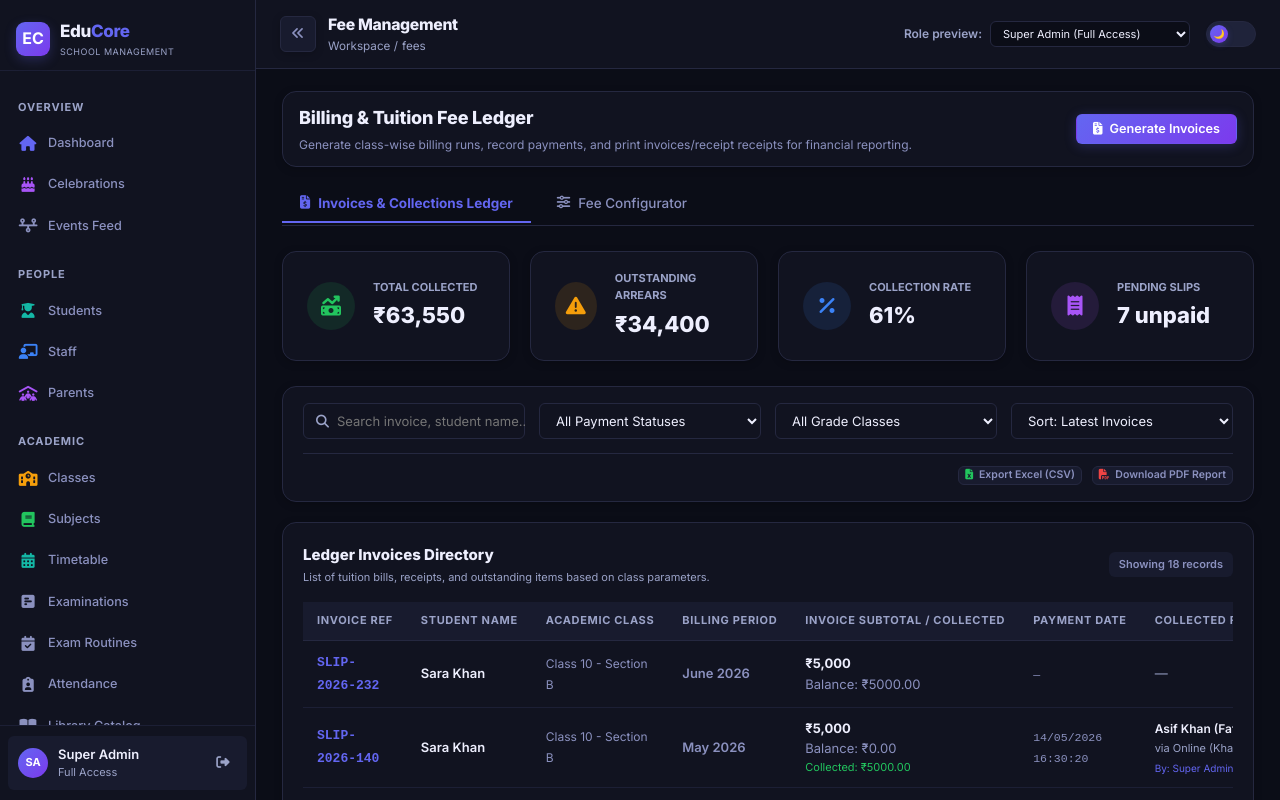
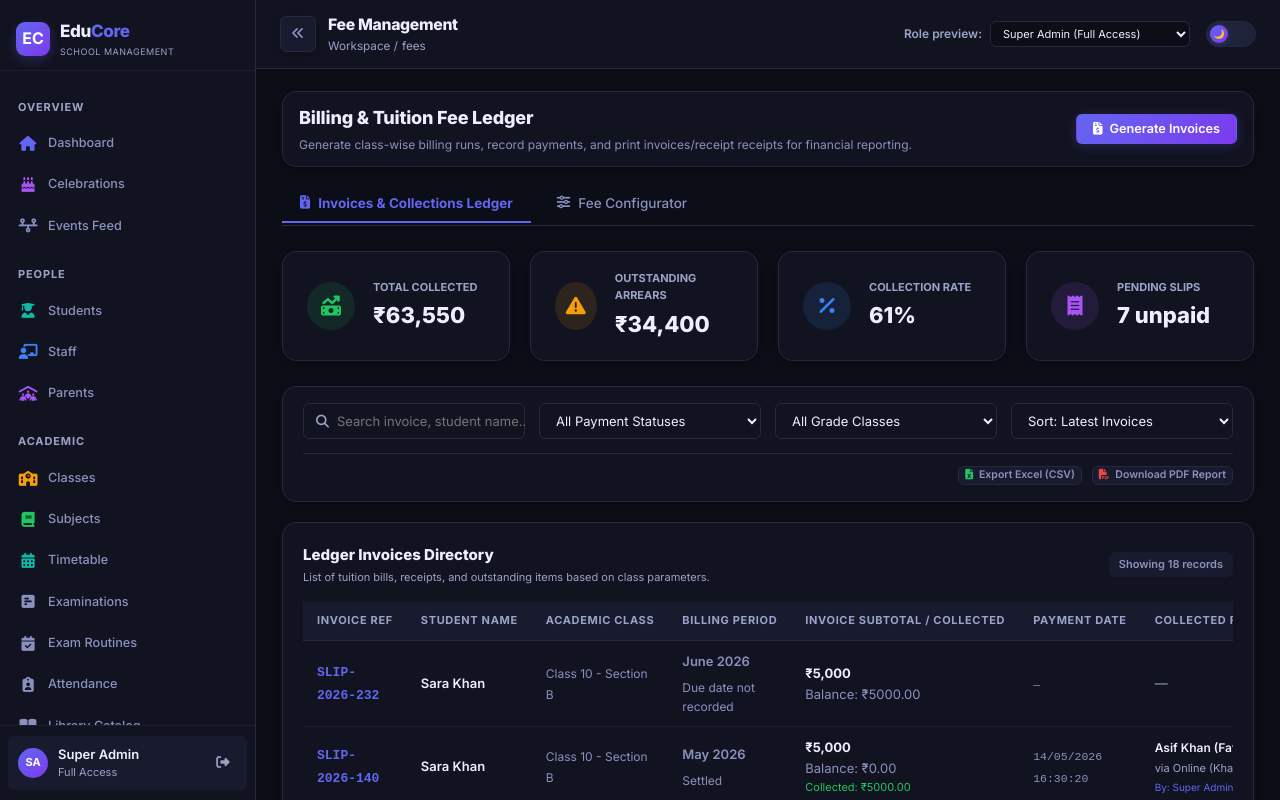
Before and after one commit to Rajan-Prasaila-Yadav/scl, a Next.js app: page /fees in a window 1280 px wide. Shown: the top 800 px of the page. Built offline with nearby package versions, Linux system fonts and the light colour scheme.

Commit message:
Add invoice due dates and overdue tracking independent of payment status

```diff
--- a/components/BillingGenerator.js
+++ b/components/BillingGenerator.js
@@ -1,3 +1,4 @@
+import { defaultDueDate } from '../lib/invoiceTiming'
 import React, { useState } from 'react'
 import { billingPeriodText, billingWindow, billedFeeInvoices, buildBillingPreview } from '../lib/billing'
 import { invoiceBalance, effectiveFeeRate } from '../lib/feeLedger'
@@ -13,7 +14,7 @@ export default function BillingGenerator({ students, fees, classes, initialStude
   const [form, setForm] = useState(() => {
     const student = students.find(s => String(s.id) === String(initialStudentId))
     const classId = String(student?.classId || initialClassId || '')
-    return { scope: 'student', studentId: initialStudentId ? String(initialStudentId) : '', classId }
+    return { scope: 'student', studentId: initialStudentId ? String(initialStudentId) : '', classId, dueDate:defaultDueDate() }
   })
   const student = form.scope==='student' ? students.find(s=>String(s.id)===form.studentId) : null
   const effectiveClass = student ? String(student.classId) : form.classId
@@ -43,6 +44,7 @@ export default function BillingGenerator({ students, fees, classes, initialStude
         <div className="billing-generator-grid">
           <label>Class<select aria-label="Billing class" required className="form-select" value={form.classId} onChange={e=>change('classId',e.target.value)}><option value="">Select a class</option>{classes.map(c=><option key={c.id} value={c.id}>{c.name} — {c.section}</option>)}</select></label>
           {form.scope==='student' && <><label>Search students<input type="search" disabled={!form.classId} className="form-input" placeholder="Name, admission number or roll number" value={search} onChange={e=>setSearch(e.target.value)}/></label><label>Student<select aria-label="Billing student" disabled={!form.classId} className="form-select" required value={form.studentId} onChange={e=>change('studentId',e.target.value)}><option value="">Select a student</option>{matches.map(s=><option key={s.id} value={s.id}>{studentLabel(s)}</option>)}</select>{form.classId && !matches.length && <small>No matching active students in this class.</small>}</label></>}
+          <label>Payment due date<input className="form-input" type="date" aria-label="Payment due date" required value={form.dueDate} onChange={e=>change('dueDate',e.target.value)}/><small>Defaults to 7 days from today; adjust before generating.</small></label>
         </div>
         {!student && <div className="bill-empty"><h3>{form.classId ? 'Choose a student to load their fees' : 'Start by selecting a class'}</h3><p>Only students in the selected class and fees assigned to their class will appear.</p></div>}
         {student && <div className="bill-student-summary"><div><strong>{student.name}</strong><p>{student.admissionNo} · {className(student.classId)}</p></div><div><small>Existing outstanding balance</small><strong>{currencySymbol()}{(student.payments || []).reduce((sum,invoice)=>sum+invoiceBalance(invoice),0).toFixed(2)}</strong><small>Separate from this new bill</small></div></div>}
@@ -60,7 +62,7 @@ export default function BillingGenerator({ students, fees, classes, initialStude
         </fieldset>
         {candidates.some(row=>row.billed.length) && <details className="billing-generator-fees"><summary>Already billed — excluded from new bill ({candidates.filter(row=>row.billed.length).length})</summary><p className="billing-generator-help">Collect outstanding amounts from the existing invoice. Paid items stay in history. Choose a later period here to bill a new year/month; one-time fees cannot repeat.</p>{candidates.filter(row=>row.billed.length).map(({fee,entry,billed})=><div className="mixed-bill-item" key={fee.id}><strong>{fee.name}</strong>{billed.map(invoice=><p key={invoice.id || invoice.invoiceNo}>{invoice.invoiceNo || 'Existing invoice'} · {invoice.status==='paid'?'Paid':invoice.status==='partial'?'Partially paid — collect remaining balance':'Already billed — collect existing invoice'}</p>)}{fee.frequency!=='One-Time' && <label>Next period starts<input className="form-input" aria-label={`${fee.name} next period starts`} type={fee.frequency==='Hourly'?'datetime-local':'date'} value={entry.start} onChange={e=>editEntry(fee,'start',e.target.value)}/></label>}</div>)}</details>}
         </div><section className="billing-generator-preview" aria-label="Invoice preview">
-          <h2>Bill preview</h2><p>{student?.name} · {student?.admissionNo}</p>
+          <h2>Bill preview</h2><p>Payment due: {form.dueDate || 'Choose a date'}</p><p>{student?.name} · {student?.admissionNo}</p>
           {result.error ? <p role="status">{result.error}</p> : <><p className="billing-generator-help">{result.period.label}</p><strong>{result.invoices.length} {result.invoices.length===1?'invoice':'invoices'} · {currencySymbol()}{result.total.toFixed(2)}</strong><p className="billing-generator-help">{result.skipped} duplicate/overlapping charges skipped. Overlapping periods are skipped in full.</p>{result.invoices.map(row=><div className="billing-generator-preview-row" key={row.studentId}><strong>{row.studentName}</strong><div className="bill-table-scroll"><table className="bill-preview-table"><thead><tr><th>Item / period</th><th>Rate</th><th>Qty</th><th>Amount</th></tr></thead><tbody>{row.lines.map(l=><tr key={l.feeId}><td><strong>{l.name}</strong><small>{l.frequency} · {billingPeriodText(l.periodStart)} → {billingPeriodText(l.periodEnd)}</small></td><td>{currencySymbol()}{l.rate.toFixed(2)}</td><td>{l.quantity}</td><td>{currencySymbol()}{l.amount.toFixed(2)}</td></tr>)}</tbody></table></div><b>Total: {currencySymbol()}{row.amount.toFixed(2)}</b></div>)}</>}
         </section></div>}
       </div><div className="modal-footer"><button type="button" className="btn btn-ghost" onClick={onClose}>Cancel</button><button className="btn btn-primary" disabled={!!result.error || !result.invoices?.length}>Generate student bill</button></div>
--- /dev/null
+++ b/components/useBillingToday.js
@@ -0,0 +1,12 @@
+import { useEffect, useState } from 'react'
+import { billingToday } from '../lib/invoiceTiming'
+export default function useBillingToday() {
+  const [today,setToday]=useState(billingToday)
+  useEffect(()=>{
+    const update=()=>setToday(billingToday())
+    const timer=setInterval(update,60000)
+    window.addEventListener('focus',update)
+    return ()=>{clearInterval(timer);window.removeEventListener('focus',update)}
+  },[])
+  return today
+}
--- /dev/null
+++ b/lib/invoiceTiming.js
@@ -0,0 +1,20 @@
+import { invoiceBalance } from './feeLedger.js'
+
+export const billingToday = () => new Intl.DateTimeFormat('en-CA',{timeZone:'Asia/Kathmandu',year:'numeric',month:'2-digit',day:'2-digit'}).format(new Date())
+export function validBillingDate(value) {
+  if (!/^\d{4}-\d{2}-\d{2}$/.test(value || '')) return false
+  const date=new Date(`${value}T00:00:00Z`)
+  return !Number.isNaN(date.getTime()) && date.toISOString().slice(0,10)===value
+}
+export function defaultDueDate(today=billingToday()) {
+  const date=new Date(`${today}T00:00:00Z`)
+  date.setUTCDate(date.getUTCDate()+7)
+  return date.toISOString().slice(0,10)
+}
+export function invoiceTiming(invoice,today=billingToday()) {
+  if (invoice.status==='paid' || invoiceBalance(invoice)<=0) return {overdue:false,days:0,label:'Settled'}
+  if (!validBillingDate(invoice.dueDate)) return {overdue:invoice.status==='overdue',days:0,label:invoice.status==='overdue'?'Overdue (legacy; due date not recorded)':'Due date not recorded'}
+  const days=Math.round((Date.parse(`${today}T00:00:00Z`)-Date.parse(`${invoice.dueDate}T00:00:00Z`))/86400000)
+  return {overdue:days>0,days:Math.max(0,days),label:days>0?`${days} day${days===1?'':'s'} overdue`:days===0?'Due today':`Due ${invoice.dueDate}`}
+}
+export const matchesInvoiceStatus = (invoice,status,today=billingToday()) => status==='all' || (status==='overdue' ? invoiceTiming(invoice,today).overdue : invoice.status===status)
--- a/pages/fees.js
+++ b/pages/fees.js
@@ -1,3 +1,5 @@
+import { billingToday, validBillingDate, invoiceTiming, matchesInvoiceStatus } from '../lib/invoiceTiming'
+import useBillingToday from '../components/useBillingToday'
 import { invoiceAmount, invoiceBalance, invoiceDue, recordInstallment } from '../lib/feeLedger'
 import { useRouter } from 'next/router'
 import Link from 'next/link'
@@ -79,6 +81,7 @@ export default function Fees() {
 
   // Layout Tab State: 'ledger' or 'configurator'
   const router = useRouter()
+  const billingDay = useBillingToday()
   const [configSearch, setConfigSearch] = useState('')
   const [configStatus, setConfigStatus] = useState('all')
   const [configFrequency, setConfigFrequency] = useState('all')
@@ -270,7 +273,7 @@ export default function Fees() {
     return scopedTransactions.filter((t) => {
       if (router.query.invoice && t.invoiceNo !== router.query.invoice) return false
       // 1. Status Filter
-      if (statusFilter !== 'all' && t.status !== statusFilter) return false
+      if (!matchesInvoiceStatus(t,statusFilter,billingDay)) return false
       // 2. Class Filter
       if (classFilter !== 'all' && String(t.classId) !== String(classFilter)) return false
       // 3. Search query matches
@@ -290,7 +293,7 @@ export default function Fees() {
       if (sortBy === 'studentName') return a.studentName.localeCompare(b.studentName)
       return (b.id || 0) - (a.id || 0)
     })
-  }, [router.query.invoice, scopedTransactions, searchQuery, statusFilter, classFilter, sortBy])
+  }, [router.query.invoice, scopedTransactions, searchQuery, statusFilter, classFilter, sortBy, billingDay])
 
   // Real-time calculations for recording payment
   const calculatedTotals = useMemo(() => {
@@ -302,12 +305,14 @@ export default function Fees() {
 
 
   const handleExportCSV = () => {
-    const headers = ['Invoice Ref', 'Student Name', 'Academic Class', 'Billing Period', 'Fee Amount', 'Payment Date', 'Collected From', 'Payment Mode', 'Collector', 'Status']
+    const headers = ['Invoice Ref', 'Student Name', 'Academic Class', 'Billing Period', 'Payment Due', 'Due Status', 'Fee Amount', 'Payment Date', 'Collected From', 'Payment Mode', 'Collector', 'Status']
     const rows = filteredTransactions.map((t) => [
       t.invoiceNo,
       t.studentName,
       t.className,
       billingPeriodText(t.month),
+      t.dueDate || 'Not recorded',
+      invoiceTiming(t,billingDay).label,
       `${currencySymbol()}${t.invoiceAmount}`,
       t.paymentDate || '—',
       t.status === 'paid' ? `${t.paidBy} (${t.payerRelation})` : '—',
@@ -320,12 +325,14 @@ export default function Fees() {
   }
 
   const handleExportPDF = () => {
-    const headers = ['Invoice Ref', 'Student Name', 'Academic Class', 'Billing Period', 'Fee Amount', 'Payment Date', 'Collected From', 'Collector', 'Status']
+    const headers = ['Invoice Ref', 'Student Name', 'Academic Class', 'Billing Period', 'Payment Due', 'Due Status', 'Fee Amount', 'Payment Date', 'Collected From', 'Collector', 'Status']
     const rows = filteredTransactions.map((t) => [
       t.invoiceNo,
       t.studentName,
       t.className,
       billingPeriodText(t.month),
+      t.dueDate || 'Not recorded',
+      invoiceTiming(t,billingDay).label,
       `${currencySymbol()}${t.invoiceAmount}`,
       t.paymentDate || '—',
       t.status === 'paid' ? `${t.paidBy} (${t.payerRelation})` : '—',
@@ -440,12 +447,13 @@ export default function Fees() {
   const handleRunBatchGenerate = (form) => {
     if (!requirePermission('create')) return
     try {
+      if (!validBillingDate(form.dueDate)) throw new Error('Choose a valid payment due date.')
       const preview = buildBillingPreview(students, fees, form)
       if (!preview.invoices.length) { showToast('No new eligible charges to generate.', 'info'); return }
       const updated = students.map(student => {
         const row = preview.invoices.find(item => item.studentId === student.id)
         if (!row) return student
-        const invoice = { id:makeId(), invoiceNo:`SLIP-${new Date().getFullYear()}-${makeId().toString(36).toUpperCase()}`, amount:row.amount, amountPaid:0, month:preview.period.label, status:'pending', paymentDate:'—', paidBy:'—', payerRelation:'—', feesBreakdown:row.lines }
+        const invoice = { id:makeId(), invoiceNo:`SLIP-${new Date().getFullYear()}-${makeId().toString(36).toUpperCase()}`, amount:row.amount, amountPaid:0, issueDate:billingToday(), dueDate:form.dueDate, month:preview.period.label, status:'pending', paymentDate:'—', paidBy:'—', payerRelation:'—', feesBreakdown:row.lines }
         return { ...student, payments:[...(student.payments || []),invoice] }
       })
       if (!writeStoredList(STORAGE_KEYS.students, updated)) return
@@ -805,7 +813,7 @@ export default function Fees() {
                             <span style={{ fontSize: '12px', color: 'var(--t2)' }}>{t.className}</span>
                           </td>
                           <td>
-                            <span style={{ fontWeight: 600 }}>{billingPeriodText(t.month)}</span>
+                            <span style={{ fontWeight: 600 }}>{billingPeriodText(t.month)}</span><div className={invoiceTiming(t,billingDay).overdue ? 'invoice-overdue' : 'invoice-due'}>{invoiceTiming(t,billingDay).label}</div>
                           </td>
                           <td>
                             <strong style={{ color: 'var(--t1)' }}>{currencySymbol()}{t.invoiceAmount.toLocaleString()}</strong><div>Balance: {currencySymbol()}{invoiceBalance(t).toFixed(2)}</div>{Number(t.amountPaid) > 0 && <div style={{fontSize:11,color:'var(--green)'}}>Collected: {currencySymbol()}{Number(t.amountPaid || 0).toFixed(2)}</div>}
@@ -834,7 +842,7 @@ export default function Fees() {
                             {t.status === 'paid' && <span className="badge badge-valid">Paid</span>}
                             {t.status === 'partial' && <span className="badge badge-pending">Partially paid</span>}
                             {t.status === 'pending' && <span className="badge badge-pending">Pending</span>}
-                            {t.status === 'overdue' && <span className="badge badge-blocked">Overdue</span>}
+                            {invoiceTiming(t,billingDay).overdue && <span className="badge badge-blocked">Overdue</span>}
                           </td>
                           <td>
                             {t.collections?.length > 0 && <details><summary>Payment history ({t.collections.length})</summary>{t.collections.map(entry=><div key={entry.id} style={{padding:8}}><p>{entry.receiptNo} · {entry.paymentDate}</p><p>{entry.paidBy} ({entry.payerRelation}) · {entry.paymentMode} {entry.onlineApp}</p><p>Paid: {currencySymbol()}{entry.amountPaid.toFixed(2)} · Remaining: {currencySymbol()}{entry.balanceAfter.toFixed(2)}</p><button className="btn btn-ghost btn-xs" onClick={()=>printToPDF(`Payment receipt ${entry.receiptNo}`,['Invoice','Student','Date','Payer','Relationship','Method','Paid','Balance after'],[[t.invoiceNo,t.studentName,entry.paymentDate,entry.paidBy,entry.payerRelation,`${entry.paymentMode} ${entry.onlineApp || ''}`,entry.amountPaid.toFixed(2),entry.balanceAfter.toFixed(2)]])}>Print payment receipt</button></div>)}</details>}
@@ -1044,7 +1052,7 @@ export default function Fees() {
                   </div>
                   <div style={{ display: 'flex', justifyContent: 'space-between' }}>
                     <span>Billing Period:</span>
-                    <strong style={{ color: 'var(--t1)', marginLeft: 'auto' }}>{billingPeriodText(selectedTransaction.month)}</strong>
+                    <strong style={{ color: 'var(--t1)', marginLeft: 'auto' }}>{billingPeriodText(selectedTransaction.month)}<br/>Payment due: {selectedTransaction.dueDate || 'Not recorded'} · {invoiceTiming(selectedTransaction,billingDay).label}</strong>
                   </div>
                 </div>
 
@@ -1309,7 +1317,7 @@ export default function Fees() {
                       </tr>
                       <tr>
                         <td><strong>Class / Section:</strong> {activeReceipt.className}</td>
-                        <td><strong>Billing Period:</strong> {billingPeriodText(activeReceipt.month)}</td>
+                        <td><strong>Billing Period:</strong> {billingPeriodText(activeReceipt.month)}<div><strong>Payment due:</strong> {activeReceipt.dueDate || 'Not recorded'}</div><div>{invoiceTiming(activeReceipt,billingDay).label}</div></td>
                       </tr>
                       <tr>
                         <td><strong>Payer Name:</strong> {activeReceipt.paidBy} ({activeReceipt.payerRelation})</td>
--- a/styles/globals.css
+++ b/styles/globals.css
@@ -1878,3 +1878,5 @@ a { text-decoration: none; color: inherit; }
 @media(max-width:600px) { .statement-totals { grid-template-columns:1fr; } }
 .student-fee-statement { padding:24px; }
 @media(max-width:600px) { .student-fee-statement { padding:14px; } }
+.invoice-due { color:var(--t2); font-size:12px; margin-top:6px; }
+.invoice-overdue { color:var(--red); font-size:12px; font-weight:700; margin-top:6px; }
```
Also changed, not shown: components/FeeCollectionLedger.js (+5 -2 lines), components/StudentFeeStatement.js (+5 -2 lines), lib/printStudentStatement.js, 2 other files (tests, documents, lock files or other folders).
